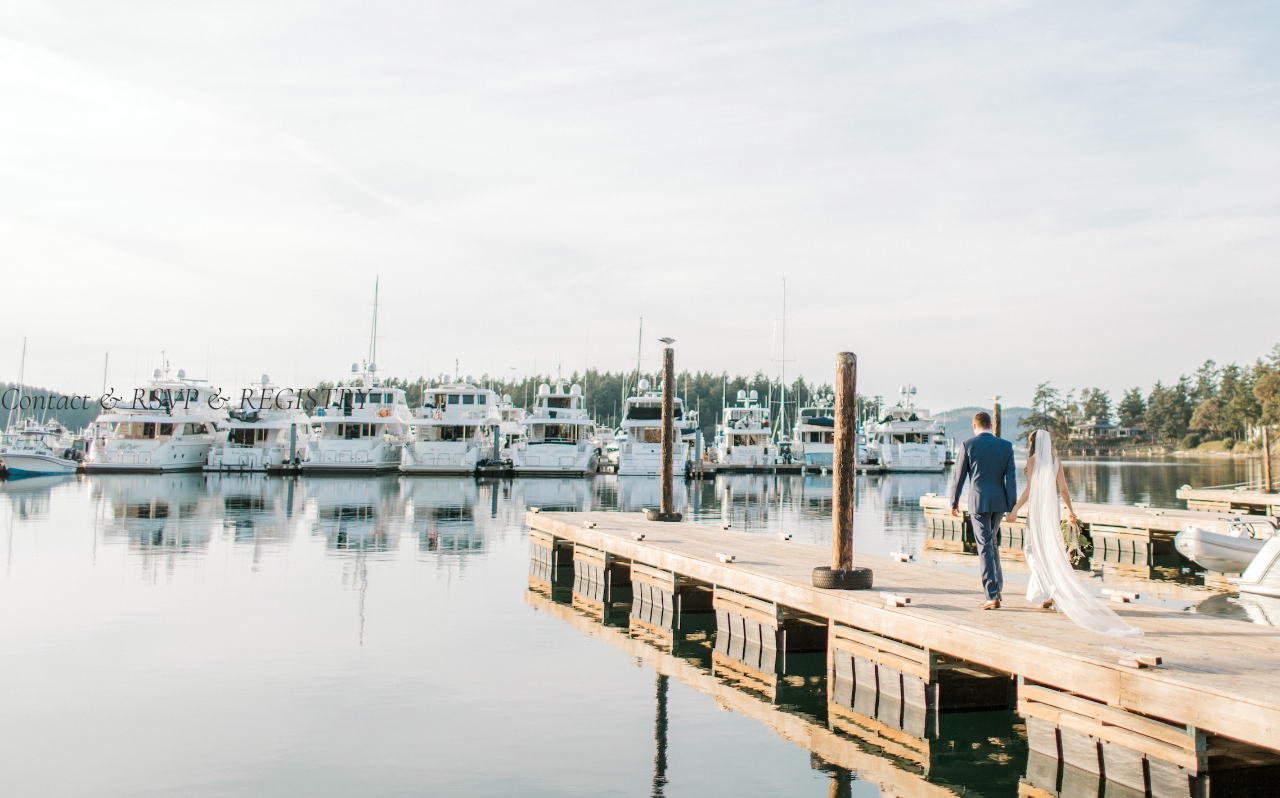
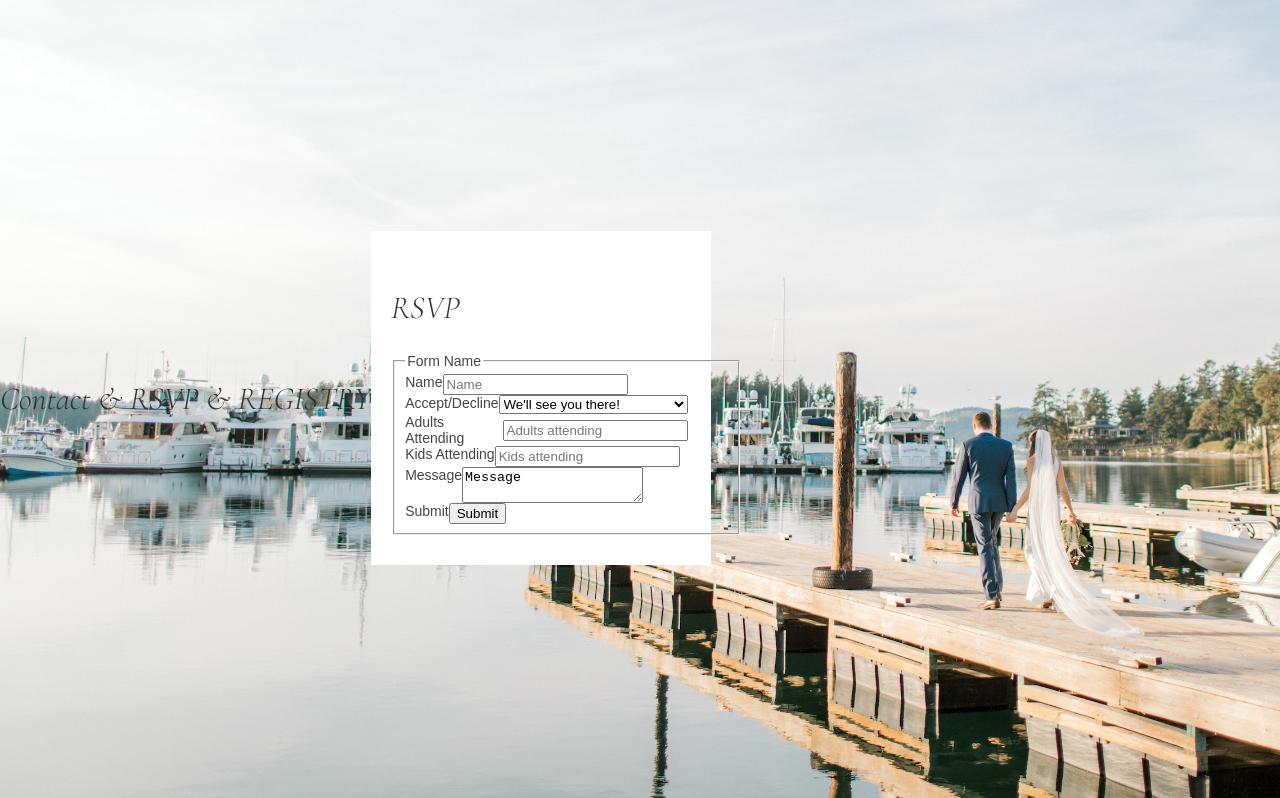
Before and after one commit to dunkkle/solomonshea, a plain HTML site: page index.html in a window 1280 px wide. Shown: the part 3202-4000 px from the top of the page. Drawn offline with nearby package versions, Linux system fonts and the light colour scheme; a web font is replaced by a local one.

Commit message:
added basic contact form

```diff
--- a/index.html
+++ b/index.html
@@ -98,6 +98,74 @@
 
 	<h2>Contact & RSVP & REGISTRY</h2>
 
+	<div class="box">
+		<h2>RSVP</h2>
+
+		<form class="form-horizontal">
+		<fieldset>
+
+		<!-- Form Name -->
+		<legend>Form Name</legend>
+
+		<!-- Text input-->
+		<div class="form-group">
+		  <label class="col-md-4 control-label" for="name">Name</label>
+		  <div class="col-md-4">
+		  <input id="name" name="name" type="text" placeholder="Name" class="form-control input-md" required="">
+
+		  </div>
+		</div>
+
+		<!-- Select Basic -->
+		<div class="form-group">
+		  <label class="col-md-4 control-label" for="acceptdecline">Accept/Decline</label>
+		  <div class="col-md-4">
+		    <select id="acceptdecline" name="acceptdecline" class="form-control">
+		      <option value="accept">We'll see you there!</option>
+		      <option value="decline">We won't be able to make it.</option>
+		    </select>
+		  </div>
+		</div>
+
+		<!-- Text input-->
+		<div class="form-group">
+		  <label class="col-md-4 control-label" for="adults">Adults Attending</label>
+		  <div class="col-md-4">
+		  <input id="adults" name="adults" type="text" placeholder="Adults attending" class="form-control input-md">
+
+		  </div>
+		</div>
+
+		<!-- Text input-->
+		<div class="form-group">
+		  <label class="col-md-4 control-label" for="kids">Kids Attending</label>
+		  <div class="col-md-4">
+		  <input id="kids" name="kids" type="text" placeholder="Kids attending" class="form-control input-md">
+
+		  </div>
+		</div>
+
+		<!-- Textarea -->
+		<div class="form-group">
+		  <label class="col-md-4 control-label" for="message">Message</label>
+		  <div class="col-md-4">
+		    <textarea class="form-control" id="message" name="message">Message</textarea>
+		  </div>
+		</div>
+
+		<!-- Button -->
+		<div class="form-group">
+		  <label class="col-md-4 control-label" for="submit">Submit</label>
+		  <div class="col-md-4">
+		    <button id="submit" name="submit" class="btn btn-primary">Submit</button>
+		  </div>
+		</div>
+
+		</fieldset>
+		</form>
+
+	</div>
+
 
 
 	</div>
```
